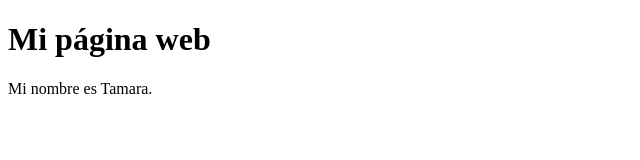
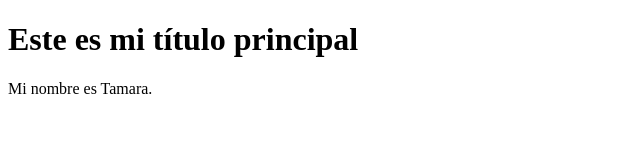
Before and after one commit to therrero78/PrepCourse-Henry, a plain HTML site: page index.html in a window 1280 px wide. Shown: the whole page, without its empty margins (0-640 px from the left). Drawn offline with Linux system fonts and the light colour scheme.

Commit message:
1 Etiquetas de Bloques

```diff
--- a/index.html
+++ b/index.html
@@ -4,7 +4,7 @@
         <title>Mi página web</title>
     </head>
     <body>
-         <h1>Mi página web</h1>
+         <h1>Este es mi título principal</h1>
               <p>Mi nombre es Tamara.</p>
     </body>
 </html
```
